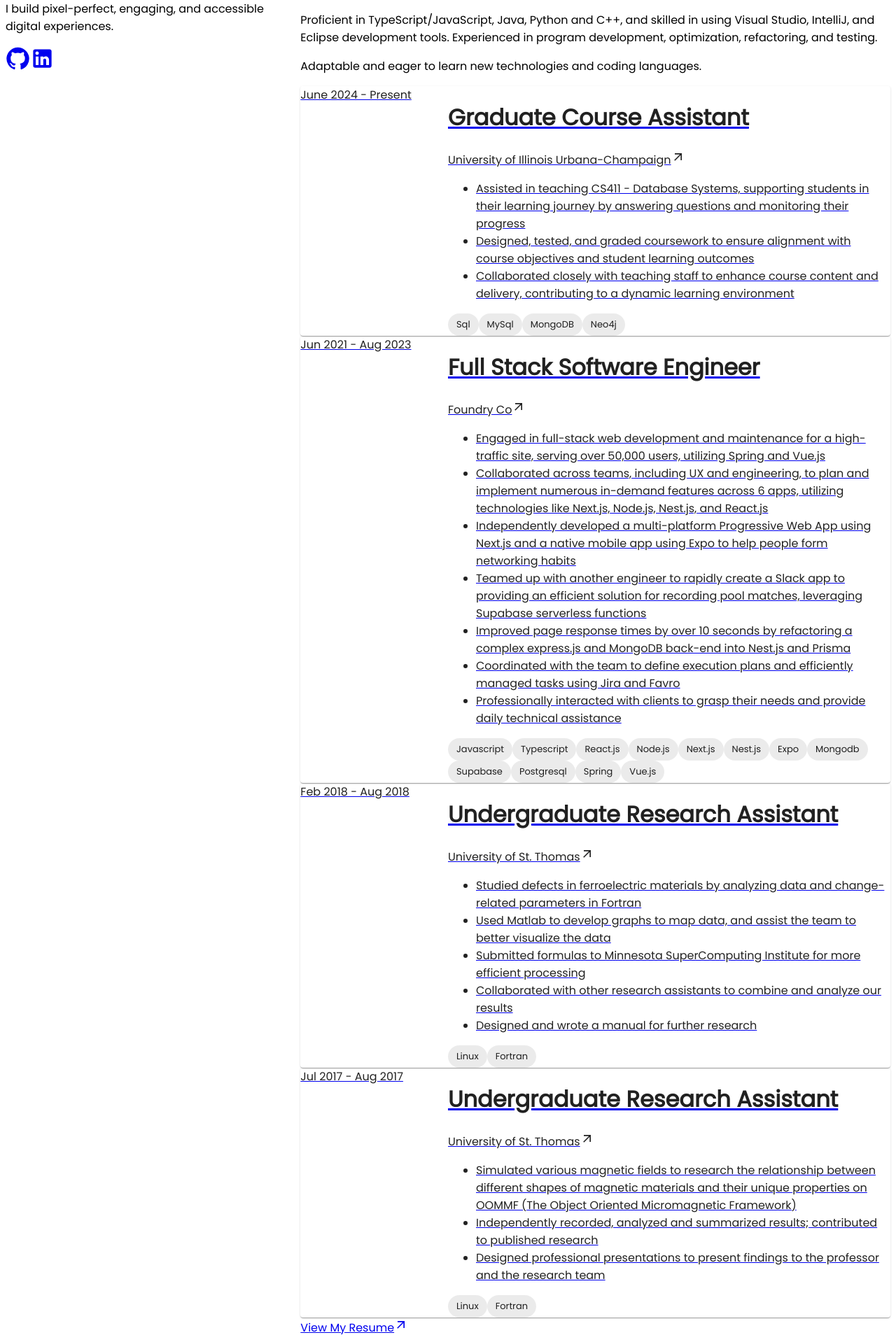
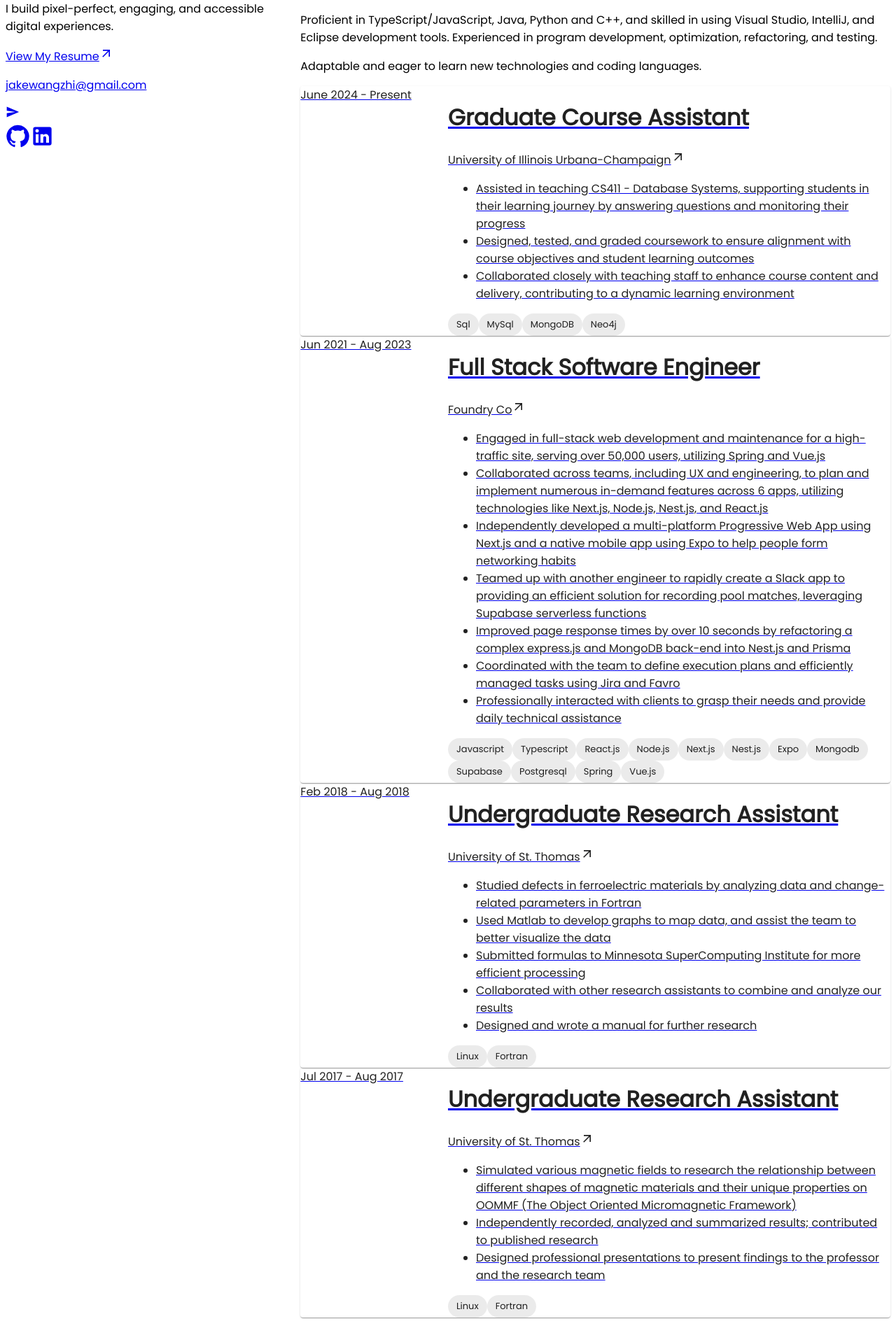
Before and after one commit to Jake-WangZhi/portfolio, a Next.js app: page / in a window 1280 px wide. Shown: the part 74-1992 px from the top of the page at 70% size. After the commit the page ends 1965 px from the top, so only its background shows below. Built offline with nearby package versions, Linux system fonts and the light colour scheme.

Commit message:
place resume link on left panel and add email

```diff
--- a/components/Experience.tsx
+++ b/components/Experience.tsx
@@ -1,9 +1,6 @@
 import ExpCard from "./ExpCard";
-import ArrowOutwardIcon from "@mui/icons-material/ArrowOutward";
 
 export const Experience = () => {
-  const resumeUrl = "/ZhiWang_Resume.pdf";
-
   const EXPERIENCES = [
     {
       time: "June 2024 - Present",
@@ -87,16 +84,6 @@
           url={exp.url}
         />
       ))}
-      <div className="mt-4">
-        <a
-          href={resumeUrl}
-          target="_blank"
-          className="tracking-wider font-bold text-slate-200 hover:underline hover:text-teal-300"
-        >
-          View My Resume
-          <ArrowOutwardIcon style={{ fontSize: 20 }} />
-        </a>
-      </div>
     </div>
   );
 };
--- a/components/LeftPanel.tsx
+++ b/components/LeftPanel.tsx
@@ -1,7 +1,12 @@
 import GitHubIcon from "@mui/icons-material/GitHub";
 import LinkedInIcon from "@mui/icons-material/LinkedIn";
+import ArrowOutwardIcon from "@mui/icons-material/ArrowOutward";
+import EmailIcon from "@mui/icons-material/Email";
+import SendIcon from "@mui/icons-material/Send";
 
 export const LeftPanel = () => {
+  const resumeUrl = "/ZhiWang_Resume.pdf";
+
   return (
     <div className="flex flex-col justify-between py-24 sticky top-0 md:h-screen md:pb-20">
       <div className="flex flex-col gap-4">
@@ -14,8 +19,33 @@
         <p className="text-slate-400">
           I build pixel-perfect, engaging, and accessible digital experiences.
         </p>
+        <a
+          href={resumeUrl}
+          target="_blank"
+          className="text-lg tracking-wider font-bold text-slate-200 hover:underline hover:text-teal-300"
+        >
+          View My Resume
+          <ArrowOutwardIcon style={{ fontSize: 20 }} />
+        </a>
       </div>
-      <div className="flex gap-4 sm:py-4">
+
+      <div className="flex flex-col gap-4 sm:py-4">
+        {/* <a
+          href="mailto:jakewangzhi@gmail.com"
+          target="_blank"
+          className="text-slate-400 cursor-pointer hover:text-slate-200"
+        >
+          <EmailIcon fontSize="large" />
+        </a> */}
+        <a
+          href="mailto:jakewangzhi@gmail.com"
+          target="_blank"
+          className="flex items-center gap-1 tracking-widest font-bold text-slate-400 hover:underline hover:text-teal-300"
+        >
+          <p>jakewangzhi@gmail.com</p>
+          <SendIcon fontSize="small" />
+        </a>
+        <div className="flex gap-4">
           <a
             href="https://github.com/Jake-WangZhi"
             target="_blank"
@@ -32,5 +62,6 @@
           </a>
         </div>
       </div>
+    </div>
   );
 };
```
Lines whose indentation alone changed are shown as unchanged.
